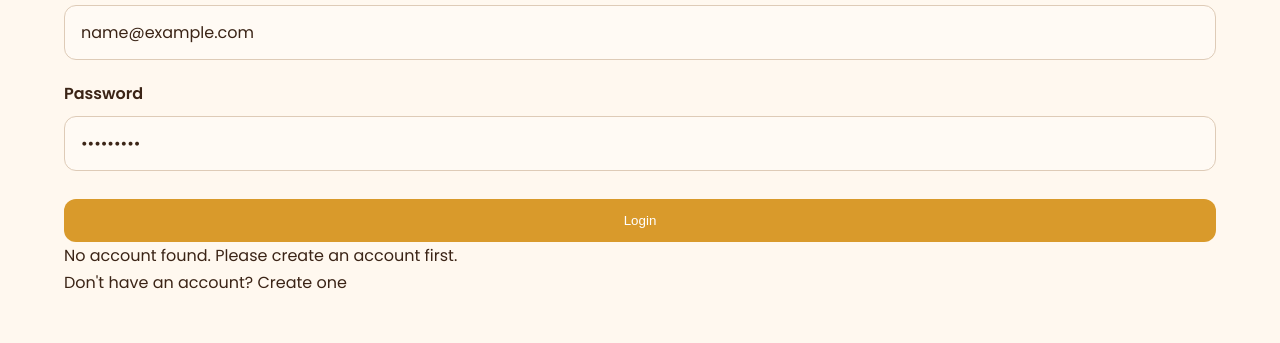
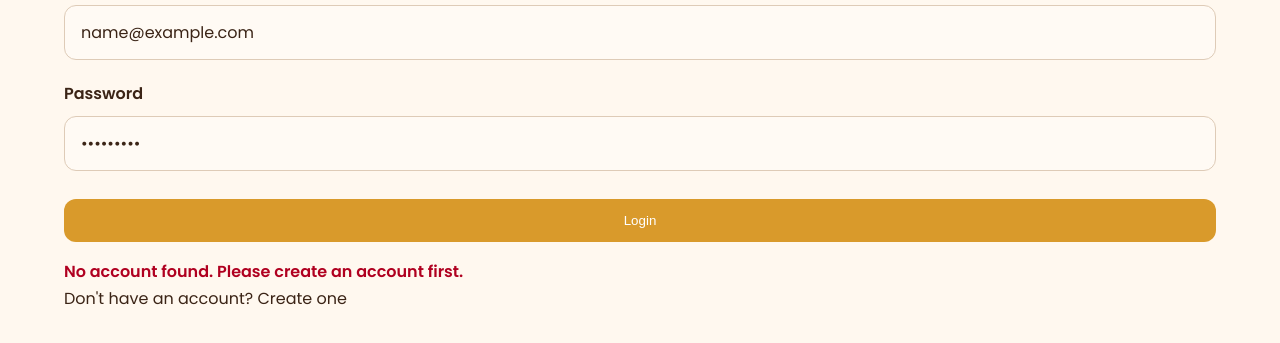
Before and after one commit to wanjiruaisha/almasi-stay-and-dine, a website: page login.html in a window 1280 px wide. Both pictures are taken after typing "name@example.com", "Sample123" into the empty fields and a click on the button "Login". Shown: the part 291-634 px from the top of the page. Drawn offline with nearby package versions, Linux system fonts and the light colour scheme.

Commit message:
style: add authentication message styles

```diff
--- a/css/style.css
+++ b/css/style.css
@@ -1194,3 +1194,16 @@ html {
 .cart-btn {
   white-space: nowrap;
 }
+/* login styling */
+.auth-message {
+  margin-top: 1rem;
+  font-weight: 600;
+}
+
+.success-message {
+  color: #2f7d32;
+}
+
+.error-message {
+  color: #b00020;
+}
```
